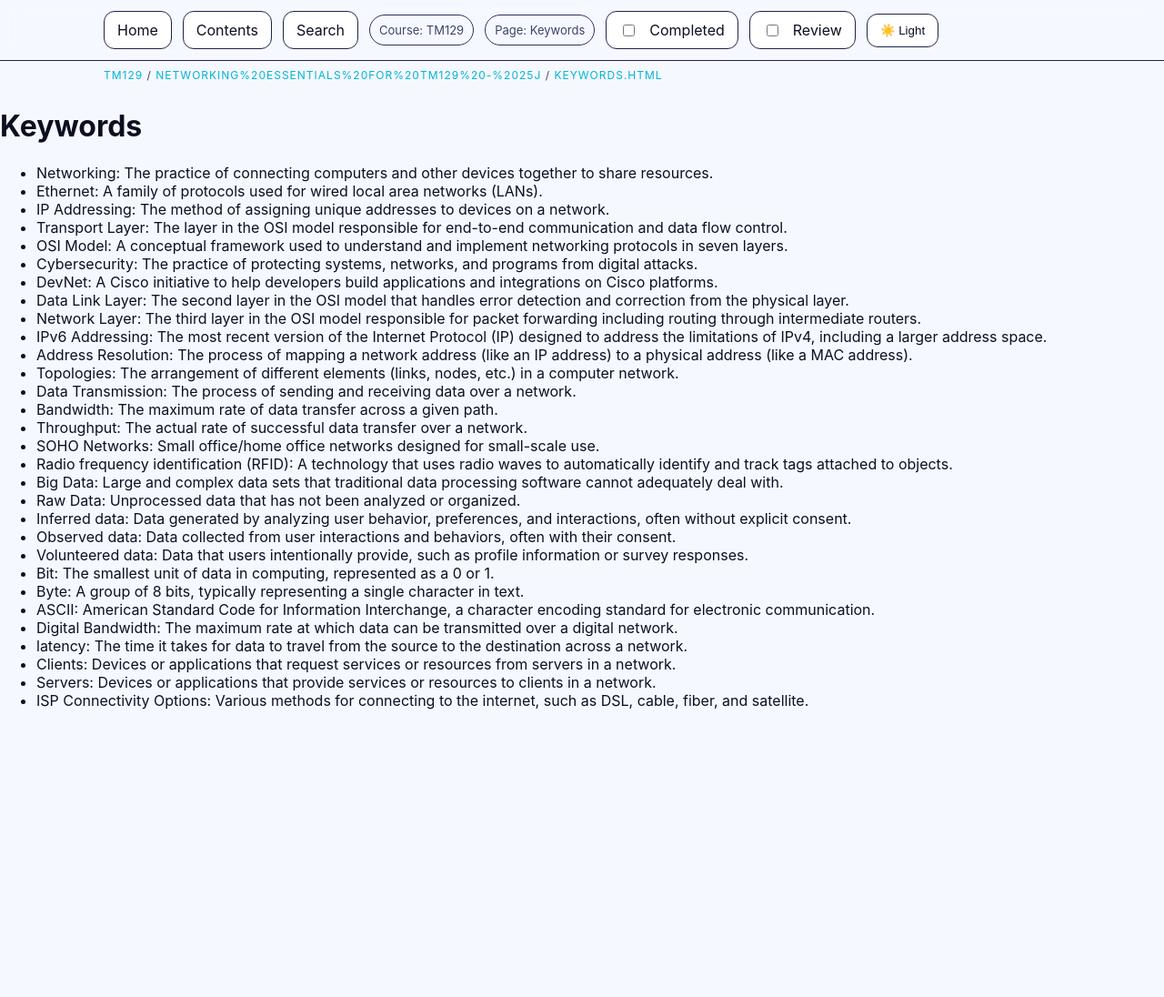
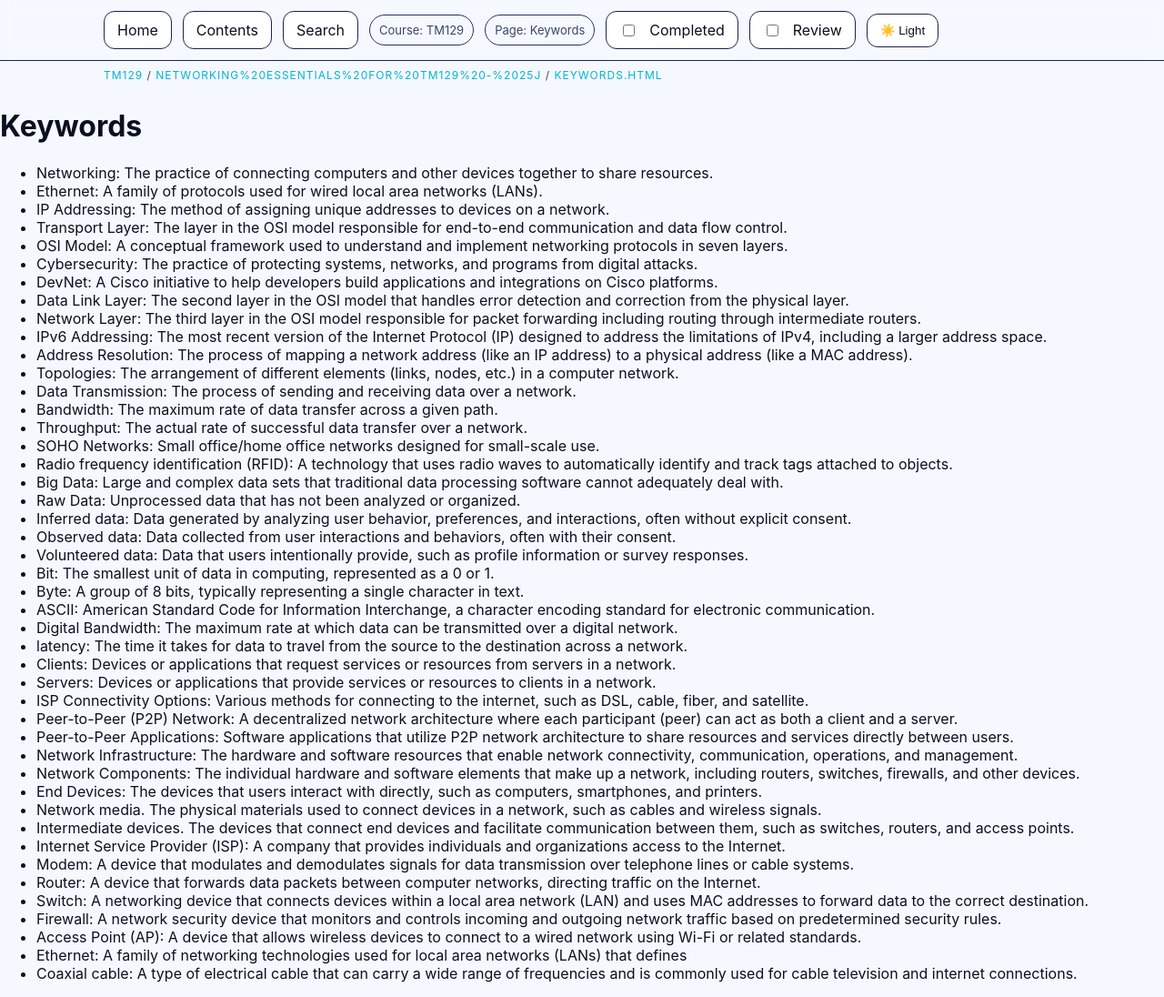
Before and after one commit to BOO1980/Computer-Science-Knowledge-Base, a website: page content/TM129/Networking Essentials for TM129 - 25J/keywords.html in a window 1280 px wide. Shown: the whole page at 91% size. Before the commit the page ends 800 px from the top, so only its background shows below. Drawn offline with Linux system fonts and the light colour scheme.

Commit message:
feat: expand keywords in keywords.html with additional networking terms and definitions

```diff
--- a/content/TM129/Networking Essentials for TM129 - 25J/keywords.html
+++ b/content/TM129/Networking Essentials for TM129 - 25J/keywords.html
@@ -82,7 +82,36 @@
         <li>Servers: Devices or applications that provide services or resources to clients in a network.</li>
         <li>ISP Connectivity Options: Various methods for connecting to the internet, such as DSL, cable, fiber, and
             satellite.</li>
-
+        <li>Peer-to-Peer (P2P) Network: A decentralized network architecture where each participant (peer) can act as
+            both a client and a server.</li>
+        <li>Peer-to-Peer Applications: Software applications that utilize P2P network architecture to share resources
+            and services directly between users. </li>
+        <li>Network Infrastructure: The hardware and software resources that enable network connectivity, communication,
+            operations, and management.</li>
+        <li>Network Components: The individual hardware and software elements that make up a network, including routers,
+            switches, firewalls, and other devices.</li>
+        <li>End Devices: The devices that users interact with directly, such as computers, smartphones, and printers.
+        </li>
+        <li>Network media. The physical materials used to connect devices in a network, such as cables and wireless
+            signals.
+        </li>
+        <li>Intermediate devices. The devices that connect end devices and facilitate communication between them, such
+            as switches, routers, and access points.</li>
+        <li>Internet Service Provider (ISP): A company that provides individuals and organizations access to the
+            Internet.</li>
+        <li>Modem: A device that modulates and demodulates signals for data transmission over telephone lines or cable
+            systems.</li>
+        <li>Router: A device that forwards data packets between computer networks, directing traffic on the Internet.
+        </li>
+        <li>Switch: A networking device that connects devices within a local area network (LAN) and uses MAC addresses
+            to forward data to the correct destination.</li>
+        <li>Firewall: A network security device that monitors and controls incoming and outgoing network traffic
+            based on predetermined security rules.</li>
+        <li>Access Point (AP): A device that allows wireless devices to connect to a wired network using Wi-Fi or
+            related standards.</li>
+        <li>Ethernet: A family of networking technologies used for local area networks (LANs) that defines</li>
+        <li>Coaxial cable: A type of electrical cable that can carry a wide range of frequencies and is commonly used
+            for cable television and internet connections.</li>
 
     </ul>
 </body>
```
